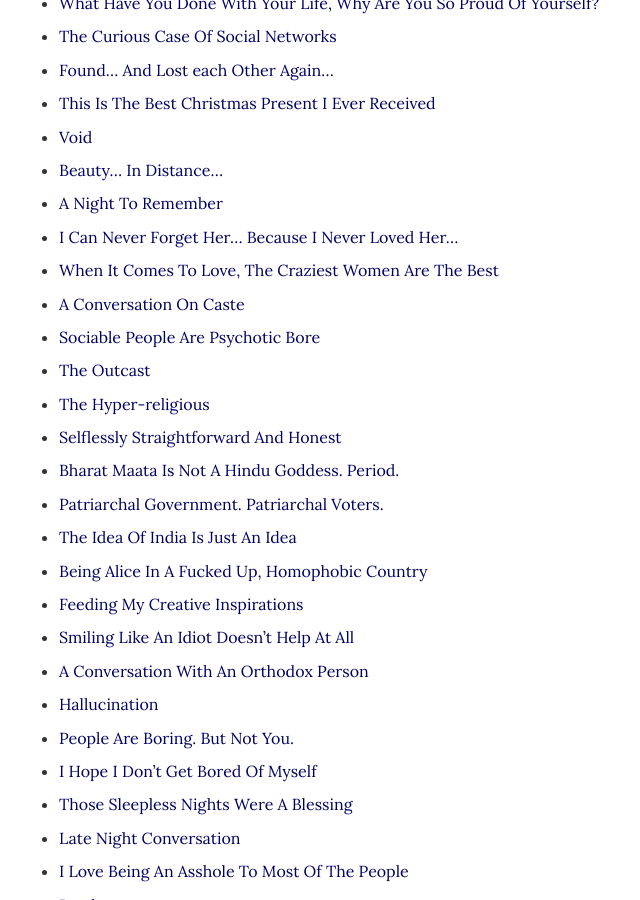
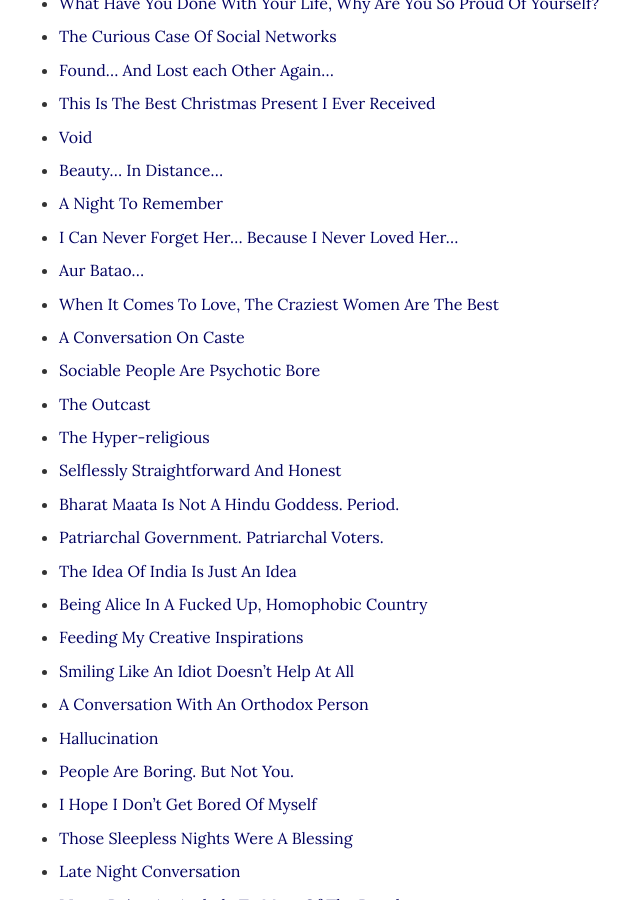
Before and after one commit to argumentativeyouth/pblog, a Jekyll site: the page built from _pages/all-posts.md, in a window 1280 px wide and 900 px high, scrolled down 3476 px. Shown: the whole window, without its empty margins (306-946 px from the left). Built offline with Jekyll 4.4.1, drawn with Linux system fonts in a browser that asks for light colours.

Commit message:
Update all-posts.md

```diff
--- a/_pages/all-posts.md
+++ b/_pages/all-posts.md
@@ -95,6 +95,7 @@ image:
 * [Beauty... In Distance...](https://pritams.blog/beauty-in-distance/)
 * [A Night To Remember](https://pritams.blog/a-night-to-remember/)
 * [I Can Never Forget Her… Because I Never Loved Her…](https://pritams.blog/i-can-never-forget-her-because-i-never-loved-her/)
+* [Aur Batao...](https://pritams.blog/aur-batao)
 * [When It Comes To Love, The Craziest Women Are The Best](https://pritams.blog/when-it-comes-to-love-the-craziest-women-are-the-best)
 * [A Conversation On Caste](https://pritams.blog/a-conversation-on-caste)
 * [Sociable People Are Psychotic Bore](https://pritams.blog/sociable-people-are-psychotic-bore)
```
